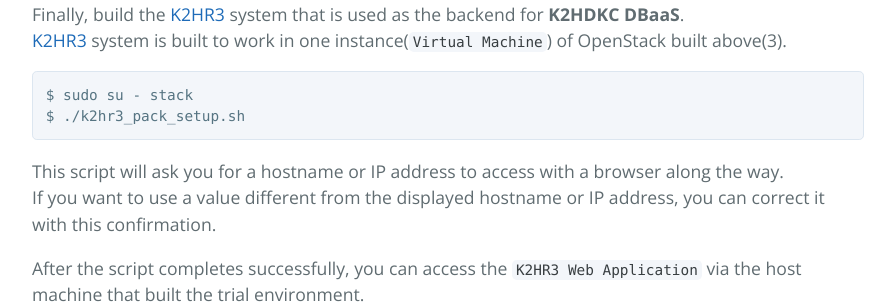
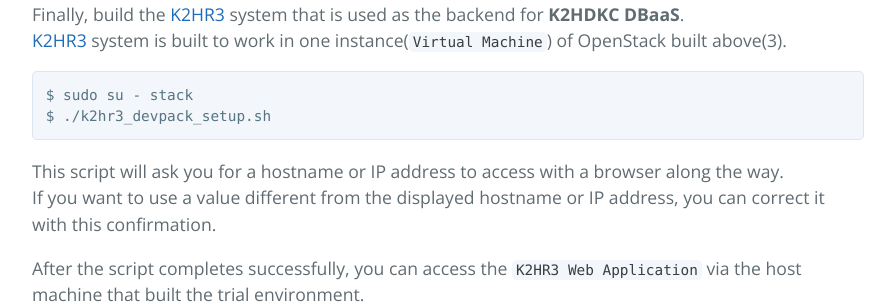
Before and after one commit to yahoojapan/k2hdkc_dbaas, a Jekyll site: the page built from build.md, in a window 1280 px wide and 900 px high, scrolled down 2756 px. Shown: the part 173-477 px from the top of the window, without its empty margins (192-1087 px from the left). Built offline with Jekyll 4.4.1, drawn with Linux system fonts in a browser that asks for light colours.

Commit message:
Updated k2hr3_devpack_setup script name in build*.md

````diff
--- a/build.md
+++ b/build.md
@@ -95,7 +95,7 @@
 [K2HR3](https://k2hr3.antpick.ax/) system is built to work in one instance(`Virtual Machine`) of OpenStack built above(3).
 ```
 $ sudo su - stack
-$ ./k2hr3_pack_setup.sh
+$ ./k2hr3_devpack_setup.sh
 ```
 This script will ask you for a hostname or IP address to access with a browser along the way.
 If you want to use a value different from the displayed hostname or IP address, you can correct it with this confirmation.
````
Also changed, not shown: buildja.md (+1 -1 lines).
